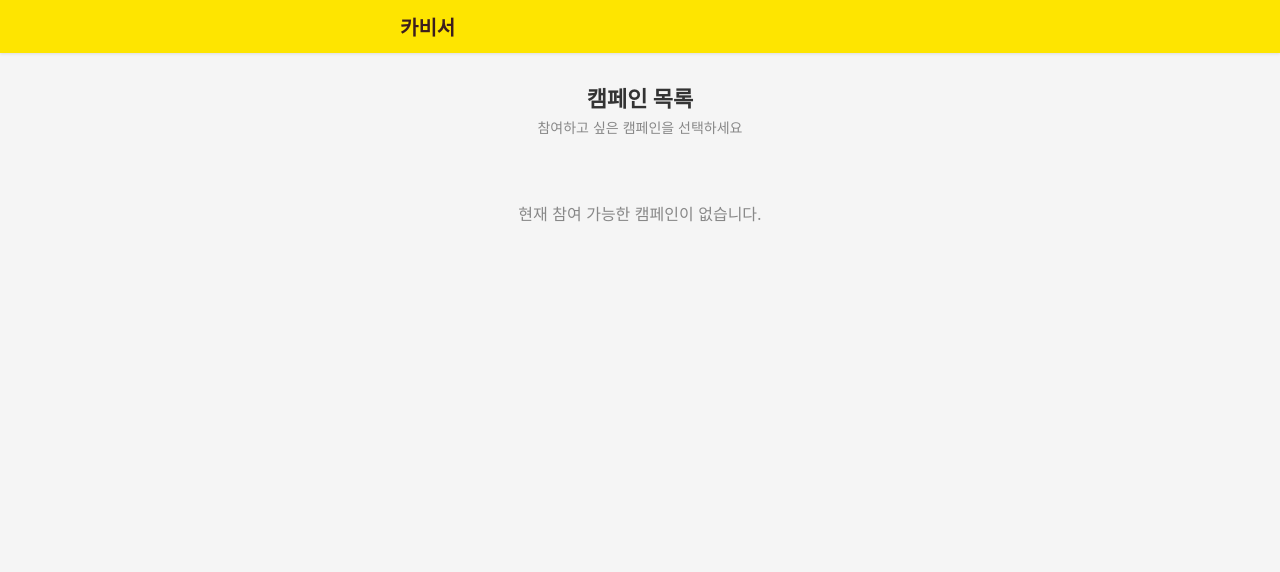
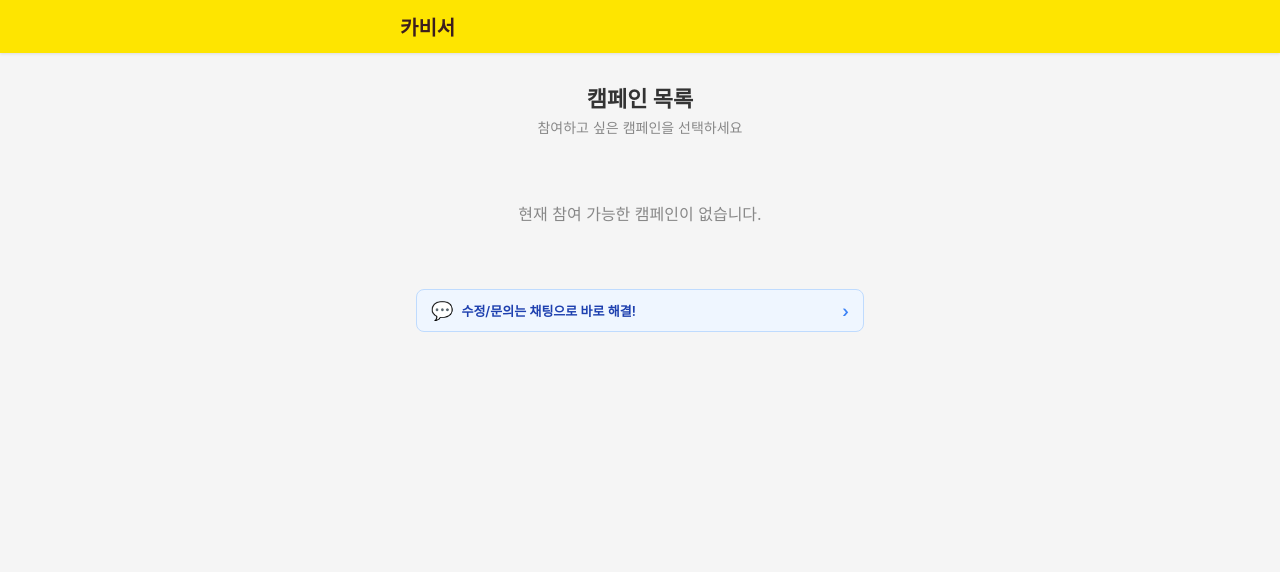
Before and after one commit to odong444/kabiseo-upload, a Flask app: page /campaigns in a window 1280 px wide. Shown: the top 572 px of the page. Run offline with Flask 3, Linux system fonts and the light colour scheme; data that the repository does not hold is empty; some libraries are stand-ins or nearby versions.

Commit message:
채팅 안내 배너 곳곳에 추가: 수정/문의는 채팅으로 바로 해결!
- 플로팅 툴팁: 문구 개선
- 캠페인 목록: 하단에 배너
- 내 작업: 진행중 목록 아래 배너
- 가이드 페이지: 가이드 하단 배너
- 구매 완료 화면: 잘못 입력 시 채팅 유도
- 공통 CSS: .chat-cta 스타일

Co-Authored-By: Claude Opus 4.6 <noreply@anthropic.com>

```diff
--- a/static/css/style.css
+++ b/static/css/style.css
@@ -2047,6 +2047,19 @@ body {
     min-height: 0;
 }
 
+/* ──────── 채팅 안내 배너 ──────── */
+.chat-cta {
+    display: flex; align-items: center; gap: 8px;
+    background: #eff6ff; border: 1px solid #bfdbfe; border-radius: 8px;
+    padding: 10px 14px; margin: 12px 0; cursor: pointer;
+    font-size: 13px; color: #1e40af; font-weight: 600;
+    transition: background 0.15s;
+}
+.chat-cta:hover { background: #dbeafe; }
+.chat-cta .chat-cta-icon { font-size: 18px; flex-shrink: 0; }
+.chat-cta .chat-cta-text { flex: 1; }
+.chat-cta .chat-cta-arrow { color: #3b82f6; font-size: 16px; }
+
 /* ──────── 반응형 ──────── */
 @media (max-width: 768px) {
     .admin-nav { flex-wrap: wrap; gap: 2px; }
--- a/templates/base.html
+++ b/templates/base.html
@@ -37,7 +37,7 @@
 
     <!-- 채팅 안내 말풍선 -->
     <div class="chat-tooltip" id="chatTooltip" style="display:none;" onclick="this.style.display='none';localStorage.setItem('kabiseo_chat_tooltip_seen','1');">
-        문의사항은 여기로!
+        수정/문의 채팅으로 바로 해결!
     </div>
     <style>
     .chat-tooltip {
--- a/templates/campaigns.html
+++ b/templates/campaigns.html
@@ -26,6 +26,12 @@
 
     <div id="campaignList" class="campaign-list">
         <div class="loading">불러오는 중...</div>
+    </div>
+
+    <div class="chat-cta" onclick="toggleChatModal()">
+        <span class="chat-cta-icon">&#x1f4ac;</span>
+        <span class="chat-cta-text">수정/문의는 채팅으로 바로 해결!</span>
+        <span class="chat-cta-arrow">&#x203A;</span>
     </div>
 </div>
 
--- a/templates/my.html
+++ b/templates/my.html
@@ -75,6 +75,11 @@
             for (const group of inProgress) {
                 html += renderGroup(group);
             }
+            html += `<div class="chat-cta" onclick="toggleChatModal()">
+                <span class="chat-cta-icon">&#x1f4ac;</span>
+                <span class="chat-cta-text">수정/문의는 채팅으로 바로 해결!</span>
+                <span class="chat-cta-arrow">&#x203A;</span>
+            </div>`;
         }
 
         if (completed.length > 0) {
```
Also changed, not shown: templates/task.html (+13 -1 lines).
